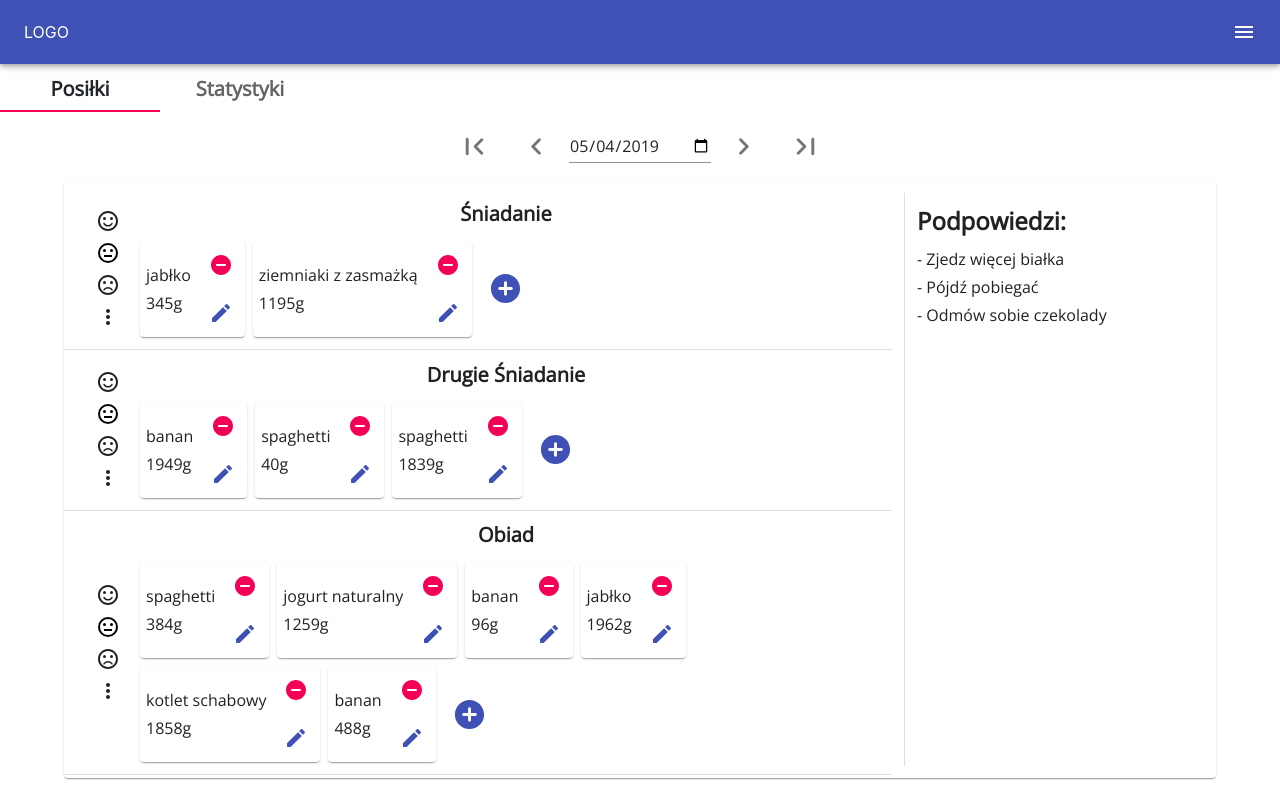
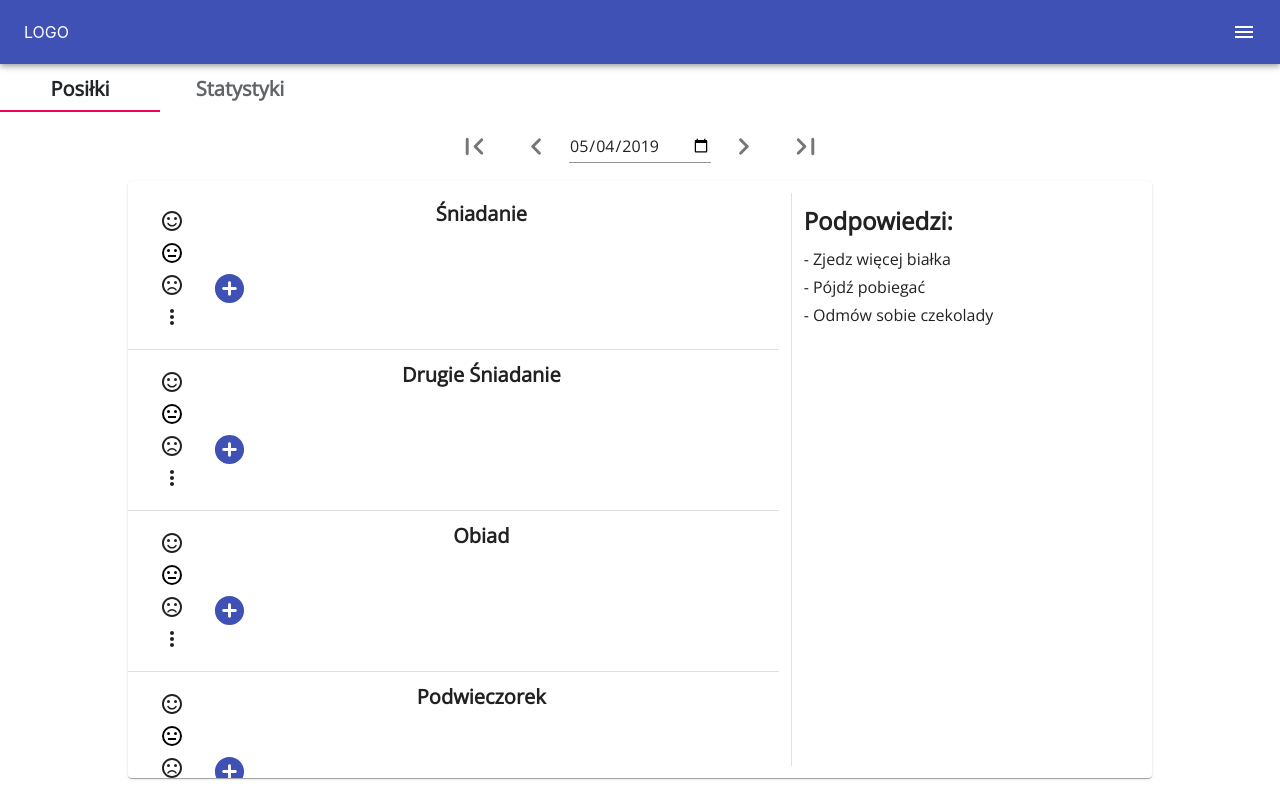
Before and after one commit to twiewiora/diet-monitor, a React (Create React App) app: page / in a window 1280 px wide. Built offline with nearby package versions, Linux system fonts and the light colour scheme.

Commit message:
add redux

```diff
--- a/package.json
+++ b/package.json
@@ -9,11 +9,14 @@
     "@material-ui/pickers": "3.0.0-beta.1",
     "bootstrap": "^4.3.1",
     "date-fns": "2.0.0-alpha.27",
+    "lodash": "^4.17.11",
     "prop-types": "^15.7.2",
     "react": "^16.8.6",
     "react-bootstrap": "^1.0.0-beta.8",
     "react-dom": "^16.8.6",
+    "react-redux": "^7.0.3",
     "react-scripts": "^3.0.1",
+    "redux": "^4.0.1",
     "serve": "^11.0.0"
   },
   "scripts": {
--- a/src/App.js
+++ b/src/App.js
@@ -2,25 +2,32 @@ import React from 'react';
 import './App.css';
 import './components/Layout/Layout';
 import Layout from './components/Layout/Layout';
-import MuiThemeProvider from "@material-ui/core/styles/MuiThemeProvider";
-import {createMuiTheme} from "@material-ui/core";
+import MuiThemeProvider from '@material-ui/core/styles/MuiThemeProvider';
+import {createMuiTheme} from '@material-ui/core';
+import {Provider} from 'react-redux';
+import {createStore} from 'redux';
+import reducer from './store/reducers/reducer';
+
+const store = createStore(reducer);
 
 const App = () =>  (
+  <Provider store={store}>
     <MuiThemeProvider theme={THEME}>
-        <div className="App">
-            <Layout/>
-        </div>
+      <div className="App">
+        <Layout/>
+      </div>
     </MuiThemeProvider>
+  </Provider>
 );
 
 const THEME = createMuiTheme({
-    typography: {
-        "fontFamily": "\"Open Sans\", sans-serif",
-        "fontSize": 14,
-        "fontWeightLight": 300,
-        "fontWeightRegular": 400,
-        "fontWeightMedium": 500
-    }
+  typography: {
+    'fontFamily': '"Open Sans", sans-serif',
+    'fontSize': 14,
+    'fontWeightLight': 300,
+    'fontWeightRegular': 400,
+    'fontWeightMedium': 500
+  }
 });
 
 export default App;
--- a/src/components/MealsView/ArrowDatePicker/ArrowDatePicker.js
+++ b/src/components/MealsView/ArrowDatePicker/ArrowDatePicker.js
@@ -10,20 +10,19 @@ import DoubleRight from '@material-ui/icons/LastPageRounded';
 import './ArrowDatePicker.css';
 import IconButton from '@material-ui/core/IconButton';
 import TextField from '@material-ui/core/TextField';
+import PropTypes from 'prop-types';
 
 class ArrowDatePicker extends React.Component {
   constructor(props) {
     super(props);
     this.state = {
-            date: new Date()
-        }
+      date: props.date
+    };
   }
 
   changeDate(days) {
     this.state.date.setDate(this.state.date.getDate() + days);
-        this.setState({
-            date: this.state.date
-        })
+    this.props.onDateChange(this.state.date);
   }
 
   render() {
@@ -43,4 +42,5 @@ class ArrowDatePicker extends React.Component {
 
 }
 
+
 export default ArrowDatePicker;
--- a/src/components/MealsView/MealsContent/MealContent/IngredientCard.js
+++ b/src/components/MealsView/MealsContent/MealContent/IngredientCard.js
@@ -6,7 +6,7 @@ import Remove from '@material-ui/icons/RemoveCircleRounded';
 import IconButton from '@material-ui/core/IconButton';
 import PropTypes from 'prop-types';
 
-const IngredientCard = ({name, weight}) => {
+const IngredientCard = ({name, weight, onRemove}) => {
   return (
     <Card className="Ingredient">
       <div className="IngredientDescription">
@@ -15,7 +15,7 @@ const IngredientCard = ({name, weight}) => {
       </div>
 
       <div className="IngredientControls">
-        <IconButton color='secondary'>
+        <IconButton color='secondary' onClick={onRemove}>
           <Remove />
         </IconButton>
         <IconButton color='primary'>
@@ -29,6 +29,7 @@ const IngredientCard = ({name, weight}) => {
 IngredientCard.propTypes = {
   name: PropTypes.string.isRequired,
   weight: PropTypes.string.isRequired,
+  onRemove: PropTypes.func.isRequired
 };
 
 
--- a/src/components/MealsView/MealsContent/MealContent/MealContent.js
+++ b/src/components/MealsView/MealsContent/MealContent/MealContent.js
@@ -19,27 +19,9 @@ class MealContent extends Component {
         this.props.updateStateCB(true);
     };
 
-    chooseWeights = (no) => {
-        const res = [];
-        for (let i = 0; i < no; i++) {
-            res.push(Math.trunc(Math.random() * 2000) + 'g');
-        }
-        return res;
-    };
+    render() {
+        const ingredients =  this.props.meal? this.props.meal.ingredients: [];
 
-    chooseNames = (no) => {
-        const names = ['owsianka', 'jogurt naturalny', 'kotlet schabowy', 'ziemniaki z zasmażką', 'banan', 'jabłko', 'spaghetti'];
-        const res = [];
-        for (let i = 0; i < no; i++) {
-            res.push(names[Math.trunc(Math.random() * 7)]);
-        }
-        return res;
-    };
-
-    render() {
-      const ingredientsNumber = 1 + Math.trunc(Math.random() * 7);
-      const chosenNames = this.chooseNames(ingredientsNumber);
-      const chosenWeights = this.chooseWeights(ingredientsNumber);
       return (
         <div className="MealContent">
           <RateStrip />
@@ -48,11 +30,12 @@ class MealContent extends Component {
               <Typography gutterBottom variant='h6' style={{fontWeight: 'bold'}} >{this.state.title}</Typography>
             </div>
             <div className="Ingredients">
-              {chosenNames.map((name, index) =>
+              {ingredients.map(({name, weight}, index) =>
                 <IngredientCard
                   name={name}
-                  weight={chosenWeights[index]}
-                  key={name + index + chosenWeights[index]}
+                  weight={weight}
+                  key={name + index + weight}
+                  onRemove={() => this.props.onRemove(index)}
                 />)
               }
 
--- a/src/components/MealsView/MealsContent/MealsContent.js
+++ b/src/components/MealsView/MealsContent/MealsContent.js
@@ -5,13 +5,27 @@ import {ListItem, List} from '@material-ui/core';
 import MealContent from './MealContent/MealContent';
 import Divider from '@material-ui/core/Divider';
 import Hints from './Hints';
+import {REMOVE_INGREDIENT} from '../../../store/actions/action';
+import {connect} from 'react-redux';
 
 class MealsContent extends Component {
   constructor(props) {
     super(props);
-        this.meals = ['Śniadanie', 'Drugie Śniadanie', 'Obiad', 'Podwieczorek', 'Kolacja']
+    this.meals = ['Śniadanie', 'Drugie Śniadanie', 'Obiad', 'Podwieczorek', 'Kolacja'];
   }
+
+  findMeal = (dayMeals, no) => {
+    return dayMeals.find(meal => meal.meal === no);
+  }
+
+  findIndex = ({day, meal}) => {
+    const meals = this.props.meals;
+    return meals.findIndex(elem => elem.day === day && elem.meal === meal);
+  }
+
   render() {
+      const now = this.props.date;
+      const dayMeals = this.props.meals.filter(day => day.day === now);
     return (
       <Card className="MealsContent">
         <div className="Meals">
@@ -19,7 +33,10 @@ class MealsContent extends Component {
             {this.meals.map((meal, index) =>
               [
                 <ListItem key={meal + index + 'meal'}>
-                    <MealContent title={meal} updateStateCB={this.props.updateStateCB}/>
+                  <MealContent title={meal} updateStateCB={this.props.updateStateCB}
+                    meal={this.findMeal(dayMeals,index)}
+                    onRemove={(pos) => this.props.onIngredientRemoved(this.findIndex(this.findMeal(dayMeals, index)), pos)}
+                  />
                 </ListItem>,
                 <Divider key={meal + index + 'divider'} />
               ])}
@@ -31,4 +48,19 @@ class MealsContent extends Component {
   }
 }
 
-export default MealsContent;
+
+const mapStateToProps = state => {
+  return {
+    meals: state.meals
+  };
+
+};
+
+const mapDispatchToProps = dispatch => {
+  return {
+    onIngredientRemoved: (meal, ing) => dispatch({type: REMOVE_INGREDIENT, path: [meal, ing]})
+  };
+};
+
+
+export default connect(mapStateToProps, mapDispatchToProps)(MealsContent);
--- a/src/components/MealsView/MealsView.js
+++ b/src/components/MealsView/MealsView.js
@@ -7,19 +7,25 @@ import SimpleModalWrapper from './AddMeal';
 class MealsView extends Component {
     constructor(props) {
         super(props);
-        this.state={
-            showModalAddMeal: false
+        this.state = {
+            showModalAddMeal: false,
+            date: new Date()
+
         };
         this.updateState1 = this.updateState1;
     }
 
     updateState1 = (v) => { this.setState(prevState => ({ showModalAddMeal: v })); }
 
+    onDateChange = (date) => {
+        this.setState({...this.state, date})
+    }
+
     render() {
         return (
             <div className="MealsView">
-                <ArrowDatePicker />
-                <MealsContent updateStateCB={this.updateState1}/>
+                <ArrowDatePicker date={this.state.date} onDateChange={this.onDateChange}/>
+                <MealsContent updateStateCB={this.updateState1} date={this.state.date.toISOString().slice(0,10)}/>
                 <SimpleModalWrapper showModalAddMeal={this.state.showModalAddMeal} updateStateCB={this.updateState1} />
             </div>
         );
--- /dev/null
+++ b/src/store/actions/action.js
@@ -0,0 +1 @@
+export const REMOVE_INGREDIENT = 'REMOVE_INGREDIENT';
--- /dev/null
+++ b/src/store/reducers/reducer.js
@@ -0,0 +1,54 @@
+import {REMOVE_INGREDIENT} from '../actions/action';
+import cloneDeep from 'lodash/cloneDeep';
+
+const initialState = {
+  meals: [{
+    day: '2019-06-01',
+    meal: 0,
+    ingredients: [
+      {name: 'spaghetti', weight: '100g'},
+      {name: 'ziemniaki', weight: '200g'},
+      {name: 'pies', weight: '250g'}
+    ]
+  },
+  {
+    day: '2019-06-02',
+    meal: 1,
+    ingredients: [
+      {name: 'spaghetti', weight: '100g'},
+      {name: 'ziemniaki', weight: '200g'},
+      {name: 'pies', weight: '250g'}
+    ]
+  },
+  {
+    day: '2019-06-01',
+    meal: 2,
+    ingredients: [
+      {name: 'spaghetti', weight: '100g'},
+      {name: 'ziemniaki', weight: '200g'},
+      {name: 'pies', weight: '250g'}
+    ]
+  }]
+};
+
+const removeIngredient = (state, action) => {
+  const newIngs =state.meals[action.path[0]].ingredients.filter((_, index) => index !== action.path[1])
+  const newMeals = state.meals.map((meal, index) => {
+    if(index === action.path[0]){
+      return {...meal, ingredients: newIngs};
+    }
+    return meal;
+  })
+  return {...state, meals: newMeals};
+};
+
+const reducer = (state=initialState, action) => {
+  switch (action.type) {
+  case REMOVE_INGREDIENT:
+    return removeIngredient(state, action);
+  default:
+    return state;
+  }
+};
+
+export default reducer;
```
Also changed, not shown: src/store/selectors/selector.js (added), 1 other file (tests, documents, lock files or other folders). Lines whose indentation alone changed are shown as unchanged.
